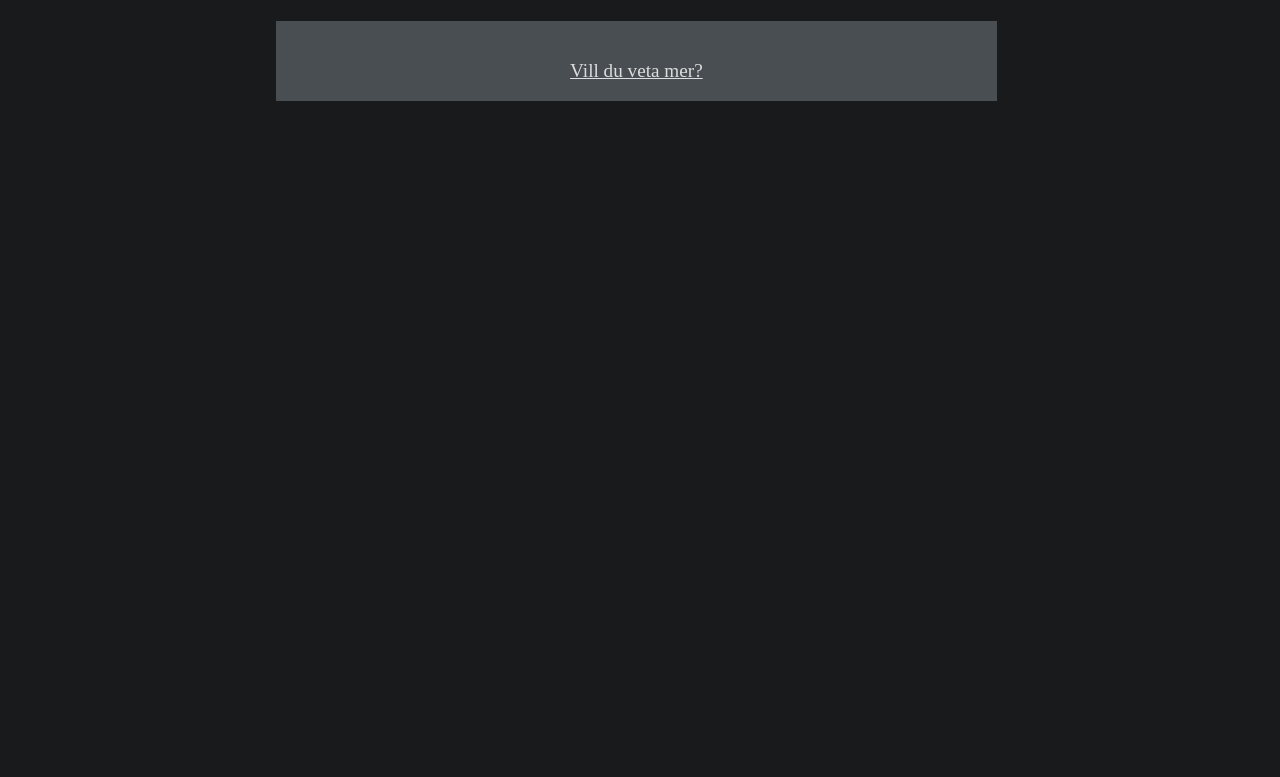
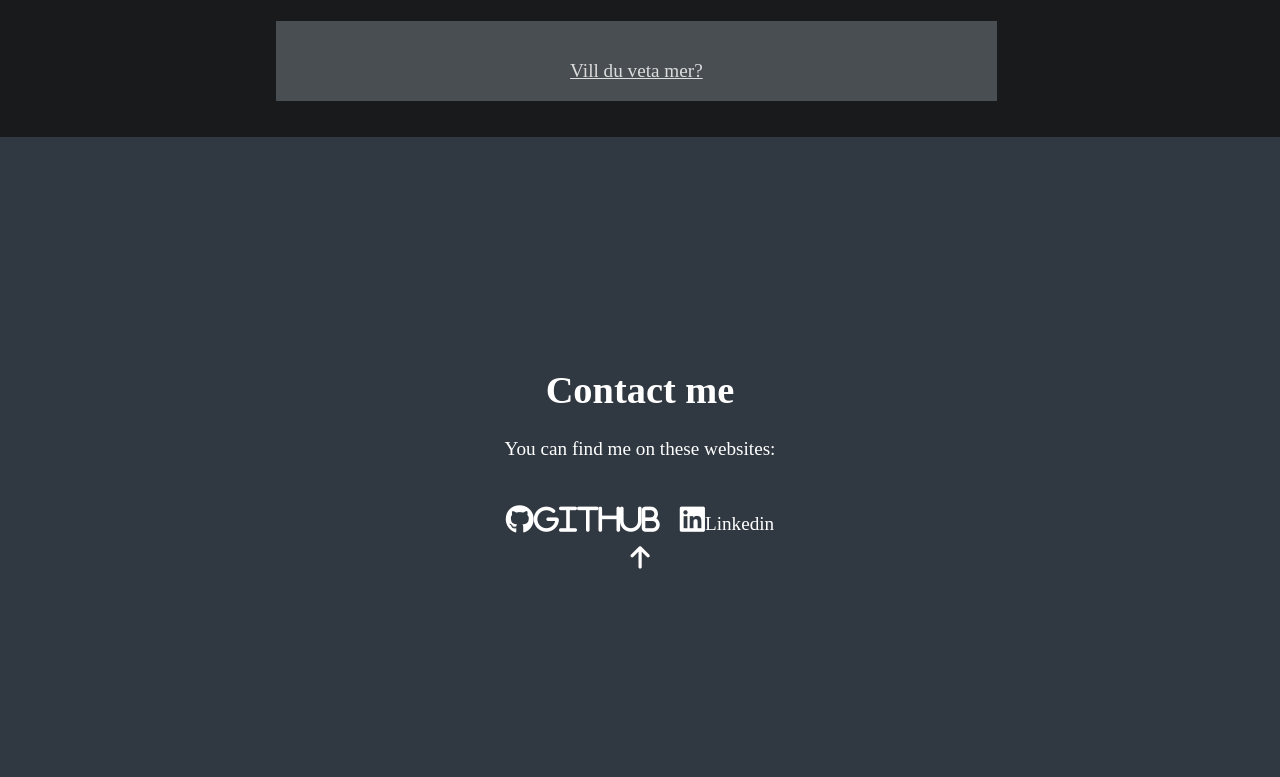
Before and after one commit to Rasweb/Personal-portfolio, a website: page index.html in a window 1280 px wide. Shown: the part 3984-4761 px from the top of the page. Before the commit the page ends 4121 px from the top, so only its background shows below. Drawn offline with Linux system fonts and the light colour scheme.

Commit message:
footer done

```diff
--- a/index.html
+++ b/index.html
@@ -137,5 +137,23 @@
         </li>
       </ul>
     </main>
+    <footer class="tes" id="contact">
+      <div>
+        <h1 id="contactText">Contact me</h1>
+        <p>You can find me on these websites:</p>
+      </div>
+      <div class="iconsCont">
+        <a href="https://github.com/Rasweb" target="blank_" class="btn"
+          ><i class="fab fa-github">GitHub</i></a
+        >
+        <a
+          href="https://www.linkedin.com/in/rasmus-palm-076a83219/"
+          target="blank_"
+          class="btn"
+          ><i class="fab fa-linkedin"></i>Linkedin</a
+        >
+      </div>
+      <a href="#home"><i class="fas fa-arrow-up"></i></a>
+    </footer>
   </body>
 </html>
--- a/src/scss/_footer.scss
+++ b/src/scss/_footer.scss
@@ -0,0 +1,39 @@
+@use "mixins";
+
+footer {
+  @include mixins.flex-c;
+  justify-content: center;
+  align-items: center;
+  text-align: center;
+  width: 100%;
+  height: 80vh;
+  background-color: #303841;
+  font-size: 1.2rem;
+
+  .fas {
+    color: white;
+    font-size: 1.6rem;
+  }
+  .contactText {
+    box-sizing: border-box;
+  }
+  .iconsCont {
+    display: flex;
+    justify-content: center;
+    width: 100%;
+    margin-top: 1rem;
+    flex-wrap: wrap;
+    box-sizing: inherit;
+    .btn {
+      display: inline-block;
+    }
+    a {
+      text-decoration: none;
+      margin: 10px;
+      color: white;
+    }
+    .fab {
+      font-size: 1.8rem;
+    }
+  }
+}
```
Also changed, not shown: src/css/style.css, 1 other file.
